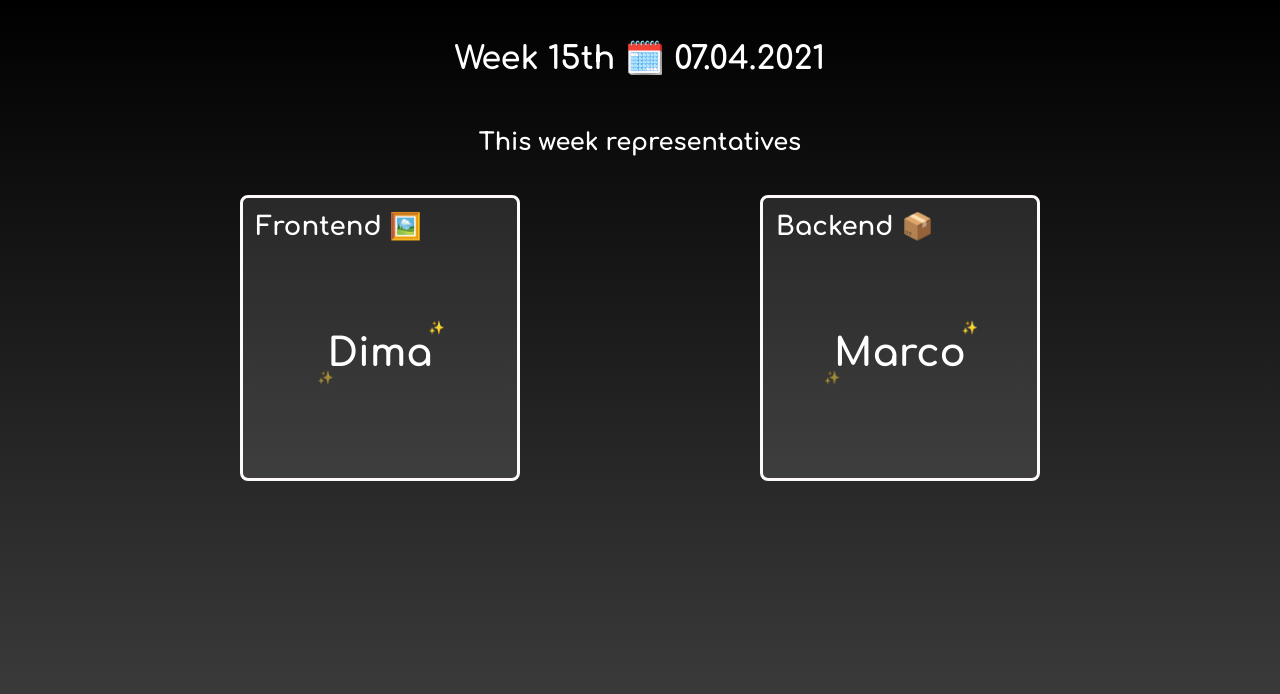
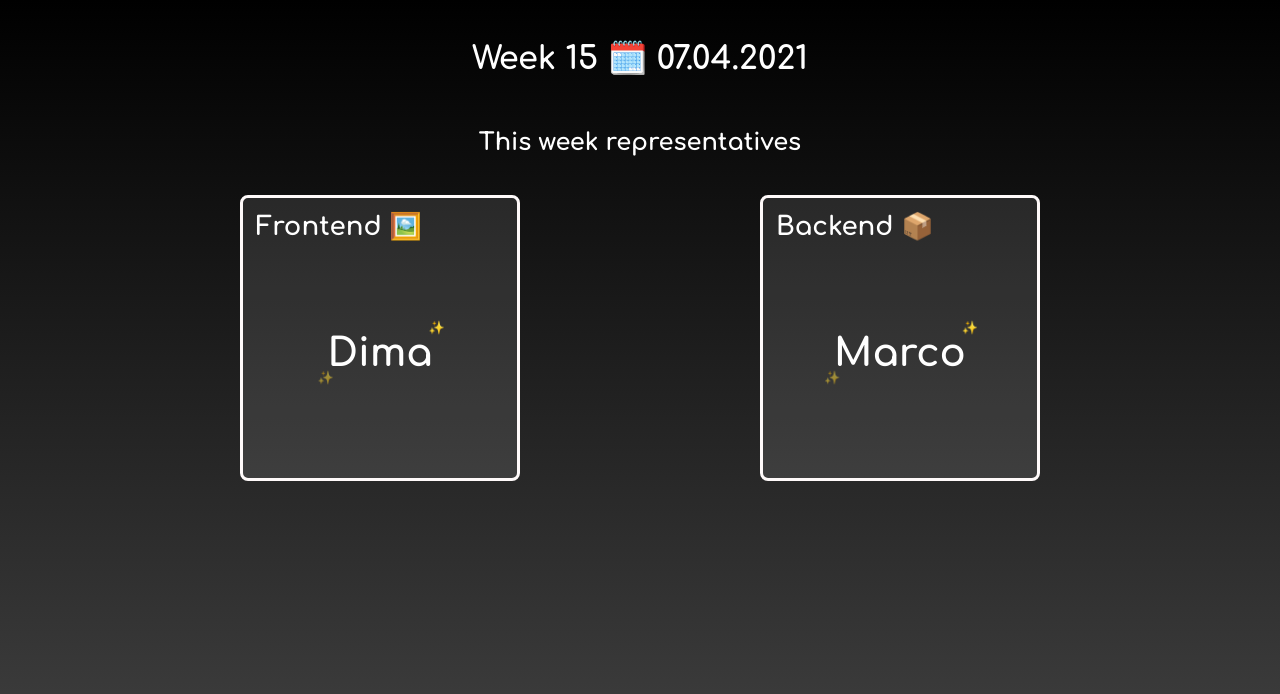
Before and after one commit to LeoSL/you-are-next, a React (Create React App) app: page / in a window 1280 px wide. Shown: the top 694 px of the page. Built offline with nearby package versions, Linux system fonts and the light colour scheme.

Commit message:
feat: add Julio to frontend squad

```diff
--- a/src/App.js
+++ b/src/App.js
@@ -10,7 +10,7 @@ const FIRST_WEEK = 15;
 function App() {
   dayjs.extend(weekOfYear)
 
-  const frontendQueue = ["Dima", "Leo", "Andrii"];
+  const frontendQueue = ["Dima", "Leo", "Andrii", "Julio"];
   const frontendIndexes = Object.keys(frontendQueue);
 
   const backendQueue = ["Marco", "Leoni", "Sukh", "Daniel"];
@@ -21,6 +21,9 @@ function App() {
 
   let frontendCurrentWeek = thisWeek;
   let backendCurrentWeek = thisWeek;
+
+  console.log(frontendIndexes);
+  console.log(backendIndexes);
 
   while (!frontendIndexes.includes(String(frontendCurrentWeek - FIRST_WEEK))) {
     frontendCurrentWeek = frontendCurrentWeek - 6;
@@ -36,7 +39,7 @@ function App() {
   return (
     <>
       <header className="header">
-        <h1>Week {thisWeek}th 🗓️ {thisDay}</h1>
+        <h1>Week {thisWeek} 🗓️ {thisDay}</h1>
       </header>
 
       <main className="main-wrapper">
```
